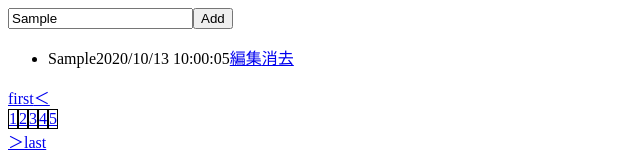
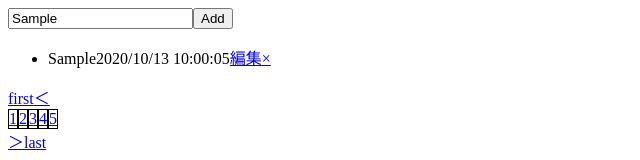
Before and after one commit to mKasa-lei/react_2-todo, a React (Create React App) app in the folder week2/: page / in a window 1280 px wide. Both pictures are taken after typing "Sample" into the empty fields and a click on the button "Add". Shown: the top 160 px of the page, without its empty margins (0-640 px from the left). Built offline with nearby package versions, Linux system fonts and the light colour scheme.

Commit message:
変数名修正

```diff
--- a/week2/src/index.tsx
+++ b/week2/src/index.tsx
@@ -4,7 +4,7 @@ import "./style.scss";
 import * as serviceWorker from "./serviceWorker";
 
 type InputType = {
-  value: string;
+  text: string;
   setText: React.Dispatch<React.SetStateAction<string>>;
   concatList: (i: string) => void;
 };
@@ -17,48 +17,48 @@ const Input: React.FC<InputType> = (props) => {
           props.setText(event.target.value);
         }}
       />
-      <button onClick={() => props.concatList(props.value)}>Add</button>
+      <button onClick={() => props.concatList(props.text)}>Add</button>
     </div>
   );
 };
 
 type PaginationType = {
   listCopy: Array<string>;
-  currentIndex: number;
-  setCurrentIndex: React.Dispatch<React.SetStateAction<number>>;
-  paginationLength: number[];
-  setPaginationLength: React.Dispatch<React.SetStateAction<number[]>>;
+  current: number;
+  setCurrent: React.Dispatch<React.SetStateAction<number>>;
+  paginationArray: number[];
+  setPaginationArray: React.Dispatch<React.SetStateAction<number[]>>;
 };
 
 const Pagination: React.FC<PaginationType> = (props) => {
   const amountPage = props.listCopy.length / 3;
   const ClickFirst = () => {
-    props.setCurrentIndex(1);
+    props.setCurrent(1);
   };
   const ClickLast = () => {
-    props.setCurrentIndex(10);
+    props.setCurrent(10);
   };
   const ClickPrevious = () => {
-    if (props.currentIndex === 1) return;
-    props.setCurrentIndex(props.currentIndex - 1);
+    if (props.current === 1) return;
+    props.setCurrent(props.current - 1);
   };
   const ClickNext = () => {
-    if (props.currentIndex > Math.floor(amountPage)) return;
-    props.setCurrentIndex(props.currentIndex + 1);
+    if (props.current > Math.floor(amountPage)) return;
+    props.setCurrent(props.current + 1);
   };
   const PaginationClick = (i: number) => {
     if (i >= 3 && i <= 8) {
-      props.setPaginationLength([i - 2, i - 1, i, i + 1, i + 2]);
+      props.setPaginationArray([i - 2, i - 1, i, i + 1, i + 2]);
     } else if (i === 2) {
-      props.setPaginationLength([1, 2, 3, 4, 5]);
+      props.setPaginationArray([1, 2, 3, 4, 5]);
     }
-    props.setCurrentIndex(i);
+    props.setCurrent(i);
   };
 
-  const rendPagination = props.paginationLength.map((value, index) => (
+  const rendPagination = props.paginationArray.map((value, index) => (
     <li key={index} className="Pagination">
       <a
-        className={value === props.currentIndex ? "chosen" : "unchosen"}
+        className={value === props.current ? "chosen" : "unchosen"}
         href="#"
         onClick={() => {
           PaginationClick(value);
@@ -93,17 +93,17 @@ type ToDoListType = {
   list: Array<string>;
   setText: React.Dispatch<React.SetStateAction<string>>;
   setList: React.Dispatch<React.SetStateAction<Array<string>>>;
-  currentIndex: number;
-  setCurrentIndex: React.Dispatch<React.SetStateAction<number>>;
-  paginationLength: number[];
-  setPaginationLength: React.Dispatch<React.SetStateAction<number[]>>;
-  changeTag: number;
-  setChangeTag: React.Dispatch<React.SetStateAction<number>>;
+  current: number;
+  setCurrent: React.Dispatch<React.SetStateAction<number>>;
+  paginationArray: number[];
+  setPaginationArray: React.Dispatch<React.SetStateAction<number[]>>;
+  toEdit: number;
+  setToEdit: React.Dispatch<React.SetStateAction<number>>;
 };
 
 const TodoList: React.FC<ToDoListType> = (props) => {
-  const { currentIndex, setCurrentIndex } = props;
-  const { paginationLength, setPaginationLength } = props;
+  const { current, setCurrent } = props;
+  const { paginationArray, setPaginationArray } = props;
 
   const nowData = new Date();
 
@@ -122,23 +122,21 @@ const TodoList: React.FC<ToDoListType> = (props) => {
   const keyPress = (event: React.KeyboardEvent) => {
     const EnterKeyCode = 13;
     if (event.keyCode === EnterKeyCode) {
-      props.setChangeTag(-1);
+      props.setToEdit(-1);
     }
   };
   const listCopy = props.list;
 
-  const limitedList = [1, 2, 3];
-
   const listMap = props.list.map((value, index) =>
-    props.changeTag !== index ? (
+    props.toEdit !== index ? (
       <li key={index}>
         {value}
         {currentTime}
-        <a href="#" onClick={() => props.setChangeTag(index)}>
+        <a href="#" onClick={() => props.setToEdit(index)}>
           編集
         </a>
         <a href="#" onClick={() => deleteList(index, value)}>
-          消去
+          ×
         </a>
       </li>
     ) : (
@@ -156,10 +154,10 @@ const TodoList: React.FC<ToDoListType> = (props) => {
       <ul>{listMap}</ul>
       <Pagination
         listCopy={listCopy}
-        currentIndex={currentIndex}
-        setCurrentIndex={setCurrentIndex}
-        paginationLength={paginationLength}
-        setPaginationLength={setPaginationLength}
+        current={current}
+        setCurrent={setCurrent}
+        paginationArray={paginationArray}
+        setPaginationArray={setPaginationArray}
       />
     </div>
   );
@@ -167,33 +165,32 @@ const TodoList: React.FC<ToDoListType> = (props) => {
 const Todo = () => {
   const [text, setText] = useState<string>("");
   const [list, setList] = useState<Array<string>>([]);
-  const [changeTag, setChangeTag] = useState<number>(-1);
-  const [currentIndex, setCurrentIndex] = useState(0);
-  const [paginationLength, setPaginationLength] = useState<Array<number>>([
+  const [toEdit, setToEdit] = useState<number>(-1);
+  const [current, setCurrent] = useState(0);
+  const [paginationArray, setPaginationArray] = useState<Array<number>>([
     1,
     2,
     3,
     4,
     5,
   ]);
-  const [CurrentPage, setCurrentPage] = useState(1);
   const concatList = () => setList(list.concat(text));
 
   return (
     <React.Fragment>
-      <Input value={text} setText={setText} concatList={concatList} />
+      <Input text={text} setText={setText} concatList={concatList} />
 
       <TodoList
         text={text}
         list={list}
         setText={setText}
         setList={setList}
-        currentIndex={currentIndex}
-        setCurrentIndex={setCurrentIndex}
-        paginationLength={paginationLength}
-        setPaginationLength={setPaginationLength}
-        changeTag={changeTag}
-        setChangeTag={setChangeTag}
+        current={current}
+        setCurrent={setCurrent}
+        paginationArray={paginationArray}
+        setPaginationArray={setPaginationArray}
+        toEdit={toEdit}
+        setToEdit={setToEdit}
       />
     </React.Fragment>
   );
```
